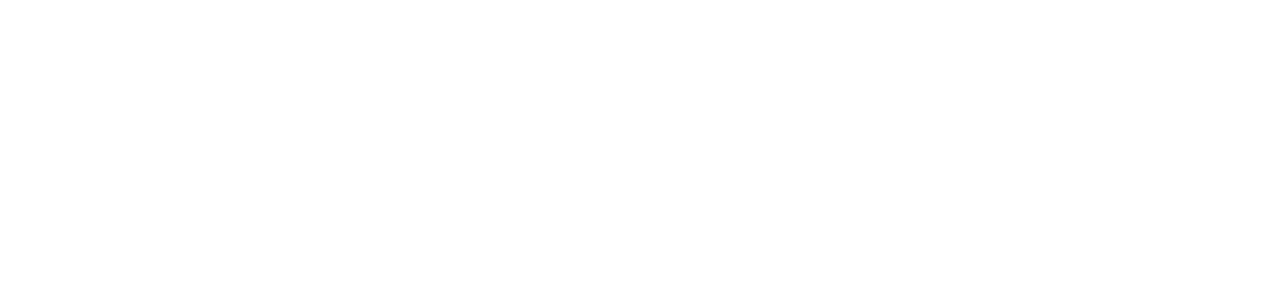
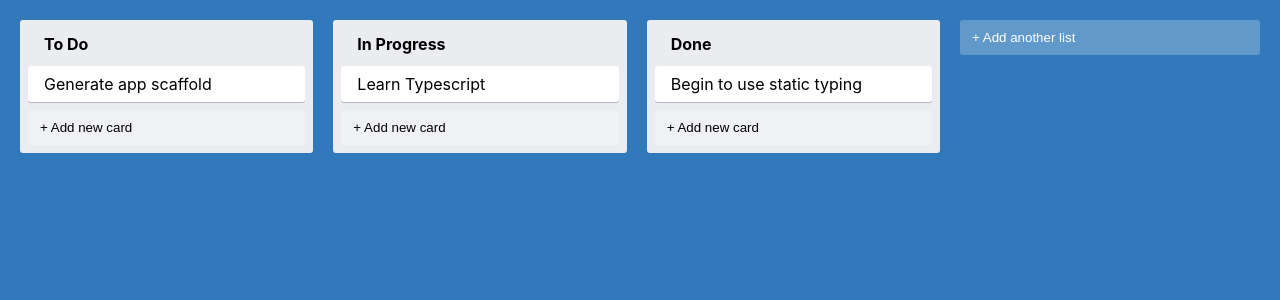
Before and after one commit to tepavcevic/trello-clone, a React (Create React App) app: page / in a window 1280 px wide. Shown: the top 300 px of the page. Built offline with nearby package versions, Linux system fonts and the light colour scheme.

Commit message:
Add gloval state via context

```diff
--- /dev/null
+++ b/src/AddNewButton.tsx
@@ -0,0 +1,33 @@
+import { useState } from "react";
+import { AddItemButton } from "./styles";
+import NewItemForm from "./NewItemForm";
+
+type AddNewItemProps = {
+  onAdd(text: string): void;
+  toggleButtonText: string;
+  dark?: boolean;
+};
+
+export default function AddNewItem({
+  onAdd,
+  toggleButtonText,
+  dark,
+}: AddNewItemProps) {
+  const [showForm, setShowForm] = useState<boolean>(false);
+
+  if (showForm)
+    return (
+      <NewItemForm
+        onAdd={(text) => {
+          onAdd(text);
+          setShowForm(false);
+        }}
+      />
+    );
+
+  return (
+    <AddItemButton dark={dark} onClick={() => setShowForm(true)}>
+      {toggleButtonText}
+    </AddItemButton>
+  );
+}
--- a/src/App.tsx
+++ b/src/App.tsx
@@ -1,7 +1,21 @@
-import "./App.css";
+import AddNewItem from "./AddNewButton";
+import Column from "./Column";
+import { useAppState } from "./hooks/useAppState";
+import { AppContainer } from "./styles";
 
 function App() {
-  return <></>;
+  const { lists } = useAppState();
+  return (
+    <AppContainer>
+      {lists.map((list) => (
+        <Column key={list.id} id={list.id} text={list.text} />
+      ))}
+      <AddNewItem
+        toggleButtonText="+ Add another list"
+        onAdd={() => console.log("new list item created ")}
+      />
+    </AppContainer>
+  );
 }
 
 export default App;
--- /dev/null
+++ b/src/Card.tsx
@@ -0,0 +1,10 @@
+import { CardContainer } from "./styles";
+
+type CardProps = {
+  id: string;
+  text: string;
+};
+
+export default function Card({ id, text }: CardProps) {
+  return <CardContainer>{text}</CardContainer>;
+}
--- /dev/null
+++ b/src/Column.tsx
@@ -0,0 +1,29 @@
+import AddNewItem from "./AddNewButton";
+import Card from "./Card";
+import { useAppState } from "./hooks/useAppState";
+import { ColumnContainer, ColumnTitle } from "./styles";
+
+type ColumnProps = {
+  id: string;
+  text: string;
+};
+
+export default function Column({ id, text }: ColumnProps) {
+  const { getTasksByListId } = useAppState();
+
+  const tasks = getTasksByListId(id);
+
+  return (
+    <ColumnContainer>
+      <ColumnTitle>{text}</ColumnTitle>
+      {tasks.map((task) => (
+        <Card key={id} id={id} text={task.text} />
+      ))}
+      <AddNewItem
+        toggleButtonText="+ Add new card"
+        onAdd={() => console.log(" new card added")}
+        dark={true}
+      />
+    </ColumnContainer>
+  );
+}
--- /dev/null
+++ b/src/NewItemForm.tsx
@@ -0,0 +1,32 @@
+import { ChangeEvent, KeyboardEvent, useState } from "react";
+import { NewItemButton, NewItemFormContainer, NewItemInput } from "./styles";
+import useFocus from "./hooks/useFocus";
+
+type NewItemFormProps = {
+  onAdd(text: string): void;
+};
+
+export default function NewItemForm({ onAdd }: NewItemFormProps) {
+  const [text, setText] = useState<string>("");
+  const { inputRef } = useFocus();
+
+  function handleChangeText(event: ChangeEvent<HTMLInputElement>) {
+    setText(event.target.value);
+  }
+
+  function handleAddText(event: KeyboardEvent<HTMLInputElement>) {
+    if (event.key === "Enter") onAdd(text);
+  }
+
+  return (
+    <NewItemFormContainer>
+      <NewItemInput
+        value={text}
+        ref={inputRef}
+        onChange={handleChangeText}
+        onKeyDown={handleAddText}
+      />
+      <NewItemButton onClick={() => onAdd(text)}>Create</NewItemButton>
+    </NewItemFormContainer>
+  );
+}
--- /dev/null
+++ b/src/context/AppContext.tsx
@@ -0,0 +1,63 @@
+import { ReactNode, createContext } from "react";
+
+type Task = {
+  id: string;
+  text: string;
+};
+
+type List = {
+  id: string;
+  text: string;
+  tasks: Task[];
+};
+
+export type AppState = {
+  lists: List[];
+};
+
+const appData: AppState = {
+  lists: [
+    {
+      id: "0",
+      text: "To Do",
+      tasks: [{ id: "c0", text: "Generate app scaffold" }],
+    },
+    {
+      id: "1",
+      text: "In Progress",
+      tasks: [{ id: "c2", text: "Learn Typescript" }],
+    },
+    {
+      id: "2",
+      text: "Done",
+      tasks: [{ id: "c3", text: "Begin to use static typing" }],
+    },
+  ],
+};
+
+type AppStateContextProps = {
+  lists: List[];
+  getTasksByListId(id: string): Task[];
+};
+
+export const AppStateContext = createContext<AppStateContextProps>(
+  {} as AppStateContextProps
+);
+
+export default function AppStateProvider({
+  children,
+}: {
+  children: ReactNode;
+}) {
+  const { lists } = appData;
+
+  function getTasksByListId(id: string) {
+    return lists.find((list) => list.id === id)?.tasks || [];
+  }
+
+  return (
+    <AppStateContext.Provider value={{ lists, getTasksByListId }}>
+      {children}
+    </AppStateContext.Provider>
+  );
+}
--- /dev/null
+++ b/src/hooks/useAppState.tsx
@@ -0,0 +1,6 @@
+import { useContext } from "react";
+import { AppStateContext } from "../context/AppContext";
+
+export function useAppState() {
+  return useContext(AppStateContext);
+}
--- /dev/null
+++ b/src/hooks/useFocus.ts
@@ -0,0 +1,11 @@
+import { useRef, useEffect } from "react";
+
+export default function useFocus() {
+  const inputRef = useRef<HTMLInputElement>(null);
+
+  useEffect(() => {
+    inputRef.current?.focus();
+  }, []);
+
+  return { inputRef };
+}
--- a/src/index.tsx
+++ b/src/index.tsx
@@ -1,15 +1,18 @@
-import React from 'react';
-import ReactDOM from 'react-dom/client';
-import './index.css';
-import App from './App';
-import reportWebVitals from './reportWebVitals';
+import React from "react";
+import ReactDOM from "react-dom/client";
+import "./index.css";
+import App from "./App";
+import reportWebVitals from "./reportWebVitals";
+import AppStateProvider from "./context/AppContext";
 
 const root = ReactDOM.createRoot(
-  document.getElementById('root') as HTMLElement
+  document.getElementById("root") as HTMLElement
 );
 root.render(
   <React.StrictMode>
-    <App />
+    <AppStateProvider>
+      <App />
+    </AppStateProvider>
   </React.StrictMode>
 );
 
--- a/src/styles.ts
+++ b/src/styles.ts
@@ -1 +1,83 @@
 import styled from "styled-components";
+
+export const AppContainer = styled.div`
+  align-items: flex-start;
+  background-color: #3179ba;
+  display: flex;
+  flex-direction: row;
+  height: 100%;
+  padding: 20px;
+  width: 100%;
+`;
+
+export const ColumnContainer = styled.div`
+  background-color: #ebecf0;
+  width: 300px;
+  min-height: 40px;
+  margin-right: 20px;
+  border-radius: 3px;
+  padding: 8px 8px;
+  flex-grow: 0;
+`;
+
+export const ColumnTitle = styled.div`
+  padding: 6px 16px 12px;
+  font-weight: bold;
+`;
+
+export const CardContainer = styled.div`
+  background-color: #fff;
+  cursor: pointer;
+  margin-bottom: 0.5rem;
+  padding: 0.5rem 1rem;
+  max-width: 300px;
+  border-radius: 3px;
+  box-shadow: #091e4240 0px 1px 0px 0px;
+`;
+
+type AddItemButtonProps = {
+  dark?: boolean;
+};
+
+export const AddItemButton = styled.button<AddItemButtonProps>`
+  background-color: #ffffff3d;
+  border-radius: 3px;
+  border: none;
+  color: ${(props) => (props.dark ? "#000" : "#fff")};
+  cursor: pointer;
+  max-width: 300px;
+  padding: 10px 12px;
+  text-align: left;
+  transition: background 85ms ease-in;
+  width: 100%;
+  &:hover {
+    background-color: #ffffff52;
+  }
+`;
+
+export const NewItemFormContainer = styled.div`
+  max-width: 300px;
+  display: flex;
+  flex-direction: column;
+  width: 100%;
+  align-items: flex-start;
+`;
+
+export const NewItemButton = styled.button`
+  background-color: #5aac44;
+  border-radius: 3px;
+  border: none;
+  box-shadow: none;
+  color: #fff;
+  padding: 6px 12px;
+  text-align: center;
+`;
+
+export const NewItemInput = styled.input`
+  border-radius: 3px;
+  border: none;
+  box-shadow: #091e4240 0px 1px 0px 0px;
+  margin-bottom: 0.5rem;
+  padding: 0.5rem 1rem;
+  width: 100%;
+`;
```
